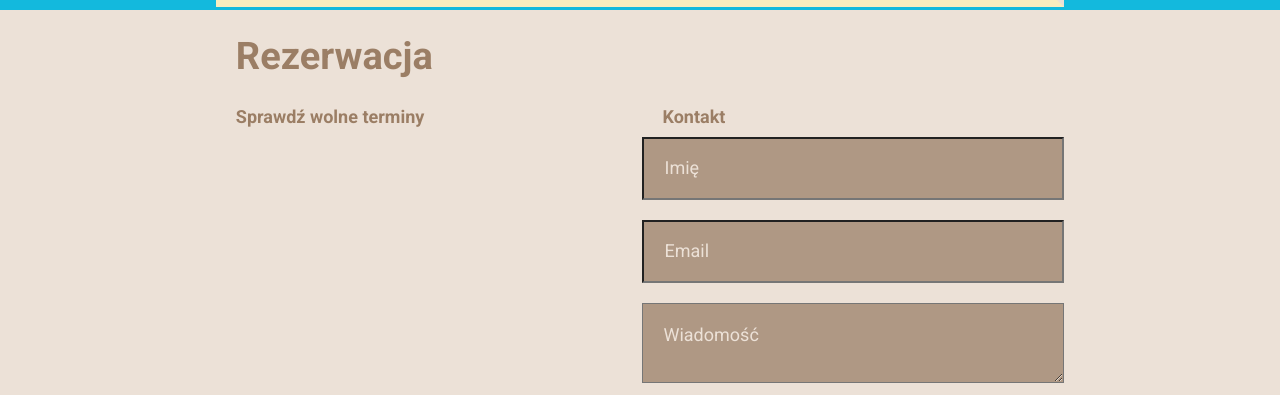
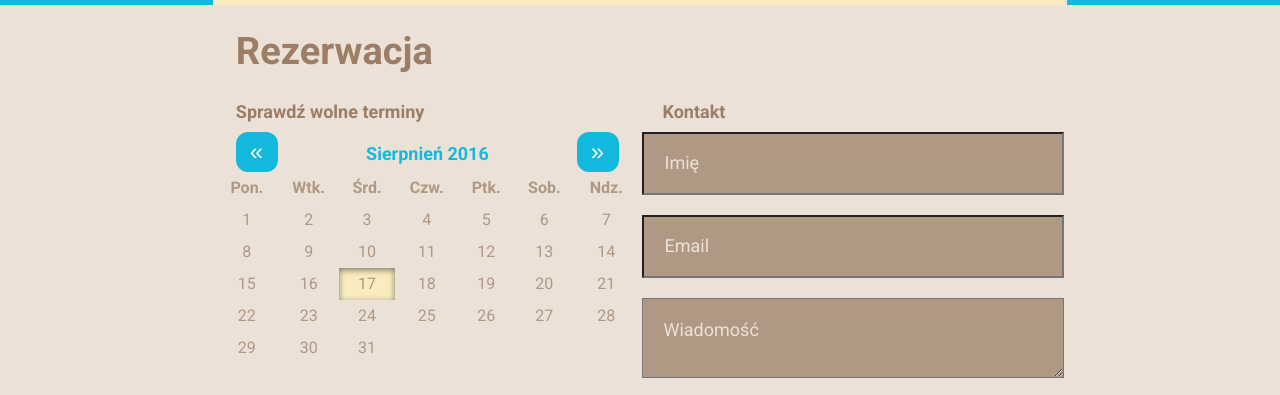
Before and after one commit to Annaku/Coders-Lab-final-workshop, a plain HTML site: page index.html in a window 1280 px wide. Shown: the part 1274-1669 px from the top of the page. Drawn offline with nearby package versions, Linux system fonts and the light colour scheme; a script that the page names is missing.

Commit message:
Adds layout if the availability calendar and improves the widget's frame

```diff
--- a/index.html
+++ b/index.html
@@ -309,9 +309,77 @@
   <div class="row white">
     <div class="col-1 dt">
       </div>
-    <div class="col-2 calendar">
-      <h2 class="font_beige left_padding">Sprawdź wolne terminy</p>
-      </div>
+    <div class="col-2 ">
+      <h2 class="font_beige left_padding">Sprawdź wolne terminy</h2>
+
+<!-- Availability Calendar -->
+<div class="calendar">
+    <button class="calendar prev">«</button>
+    <h2 class="calendar">Sierpnień 2016</h2>
+  <button class="calendar">»</button>
+</div>
+<table class="left_padding">
+  <thead>
+    <tr>
+      <td>Pon.</td>
+      <td>Wtk.</td>
+      <td>Śrd.</td>
+      <td>Czw.</td>
+      <td>Ptk.</td>
+      <td>Sob.</td>
+      <td>Ndz.</td>
+    </tr>
+  </thead>
+  <tbody>
+    <tr>
+      <td>1</td>
+      <td>2</td>
+      <td>3</td>
+      <td>4</td>
+      <td>5</td>
+      <td>6</td>
+      <td>7</td>
+    </tr>
+    <tr>
+      <td>8</td>
+      <td>9</td>
+      <td>10</td>
+      <td>11</td>
+      <td>12</td>
+      <td>13</td>
+      <td>14</td>
+    </tr>
+    <tr>
+      <td>15</td>
+      <td>16</td>
+      <td class="selected">17</td>
+      <td>18</td>
+      <td>19</td>
+      <td>20</td>
+      <td>21</td>
+    </tr>
+    <tr>
+      <td>22</td>
+      <td>23</td>
+      <td>24</td>
+      <td>25</td>
+      <td>26</td>
+      <td>27</td>
+      <td>28</td>
+    </tr>
+    <tr>
+      <td>29</td>
+      <td>30</td>
+      <td>31</td>
+      <td></td>
+      <td></td>
+      <td></td>
+      <td></td>
+    </tr>
+  </tbody>
+  </table>
+</div>
+
     <div class="col-2 form">
       <h2 class="font_beige left_padding">Kontakt</h2>
 
--- a/scss/main.scss
+++ b/scss/main.scss
@@ -8,6 +8,7 @@
 @import "partials/design";
 @import "partials/slider";
 @import "partials/footer";
+@import "partials/calendar";
 @import "partials/contactForm";
 @import "partials/rwd";
 
--- /dev/null
+++ b/scss/partials/_calendar.scss
@@ -0,0 +1,30 @@
+button.calendar {
+  width: 10%;
+  font-size: 1.5em;
+}
+button.prev {
+  margin-left: $margin-standard;
+}
+h2.calendar{
+  display: inline-block;
+  color: $color-blue;
+  text-align: center;
+  width: 69%;
+  padding-bottom: 0;
+}
+table {
+  border-collapse: collapse;
+  color: $color-beige;
+  width: 100%;
+}
+thead {
+  font-weight: bold;
+}
+td {
+  line-height: 2rem;
+  text-align: center;
+}
+.selected {
+  background: $color-yellow;
+  box-shadow: 0 2px 6px rgba(0, 0, 0, .5) inset;
+}
--- a/scss/partials/_widget.scss
+++ b/scss/partials/_widget.scss
@@ -24,3 +24,7 @@
 #PogodaNetWidget a {
   color: $color-white;
 }
+
+div.col-4.blue.widget.tbt {
+  padding: 0;
+}
```
Also changed, not shown: css/main.css.
